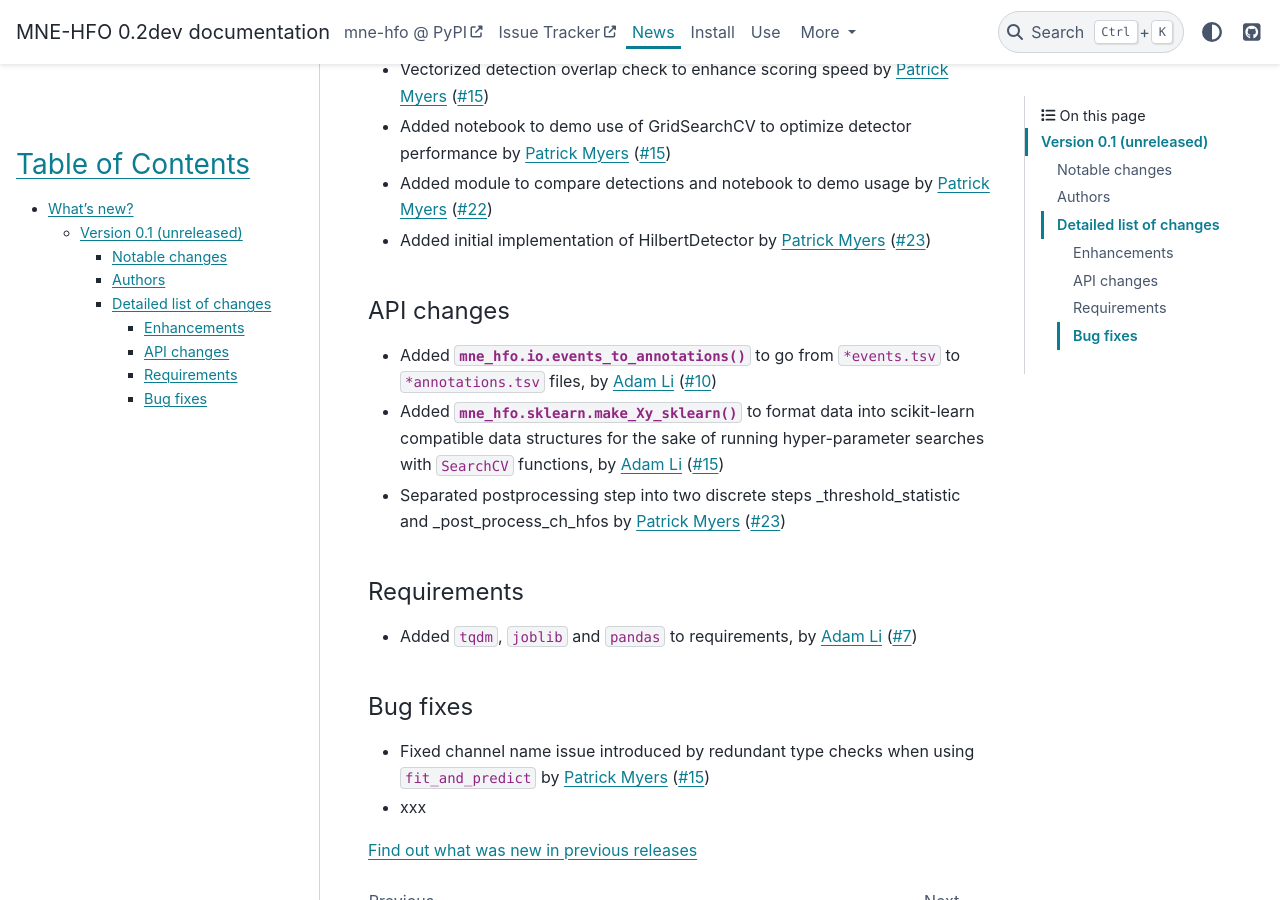
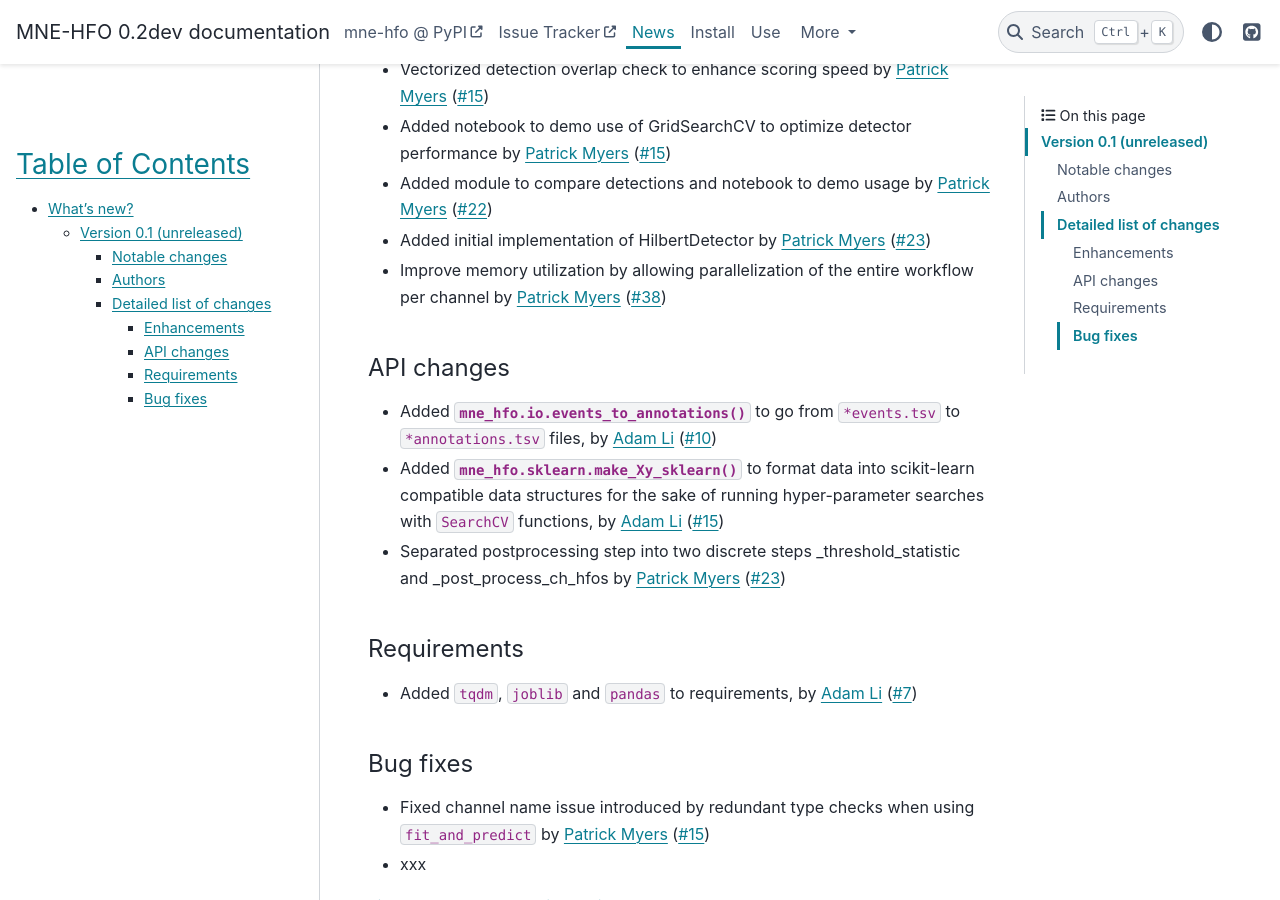
Before and after one commit to mne-tools/mne-hfo, a Sphinx documentation site: the page built from docs/whats_new.rst, in a window 1280 px wide and 900 px high, scrolled down 921 px. Built offline with Sphinx 7.4.7 and the PyData theme 0.15.4, drawn with Linux system fonts in a browser that asks for light colours; cross-references to code outside the pages are shown as plain code.

Commit message:
update whatsnew

```diff
--- a/docs/whats_new.rst
+++ b/docs/whats_new.rst
@@ -40,6 +40,7 @@ Enhancements
 - Added notebook to demo use of GridSearchCV to optimize detector performance by `Patrick Myers`_ (:gh:`15`)
 - Added module to compare detections and notebook to demo usage by `Patrick Myers`_ (:gh:`22`)
 - Added initial implementation of HilbertDetector by `Patrick Myers`_ (:gh:`23`)
+- Improve memory utilization by allowing parallelization of the entire workflow per channel by `Patrick Myers`_ (:gh:`38`)
 
 API changes
 ^^^^^^^^^^^
```
